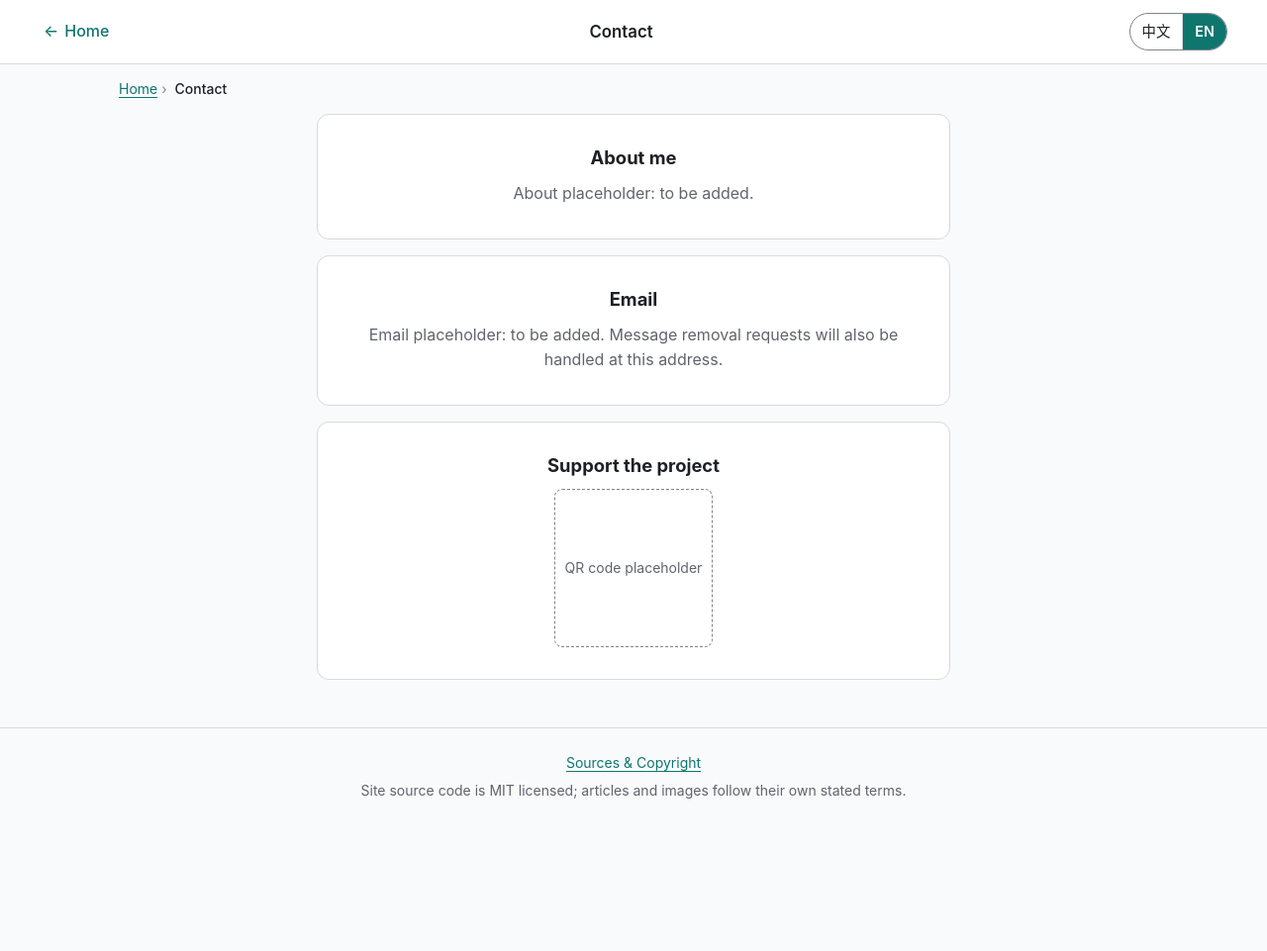
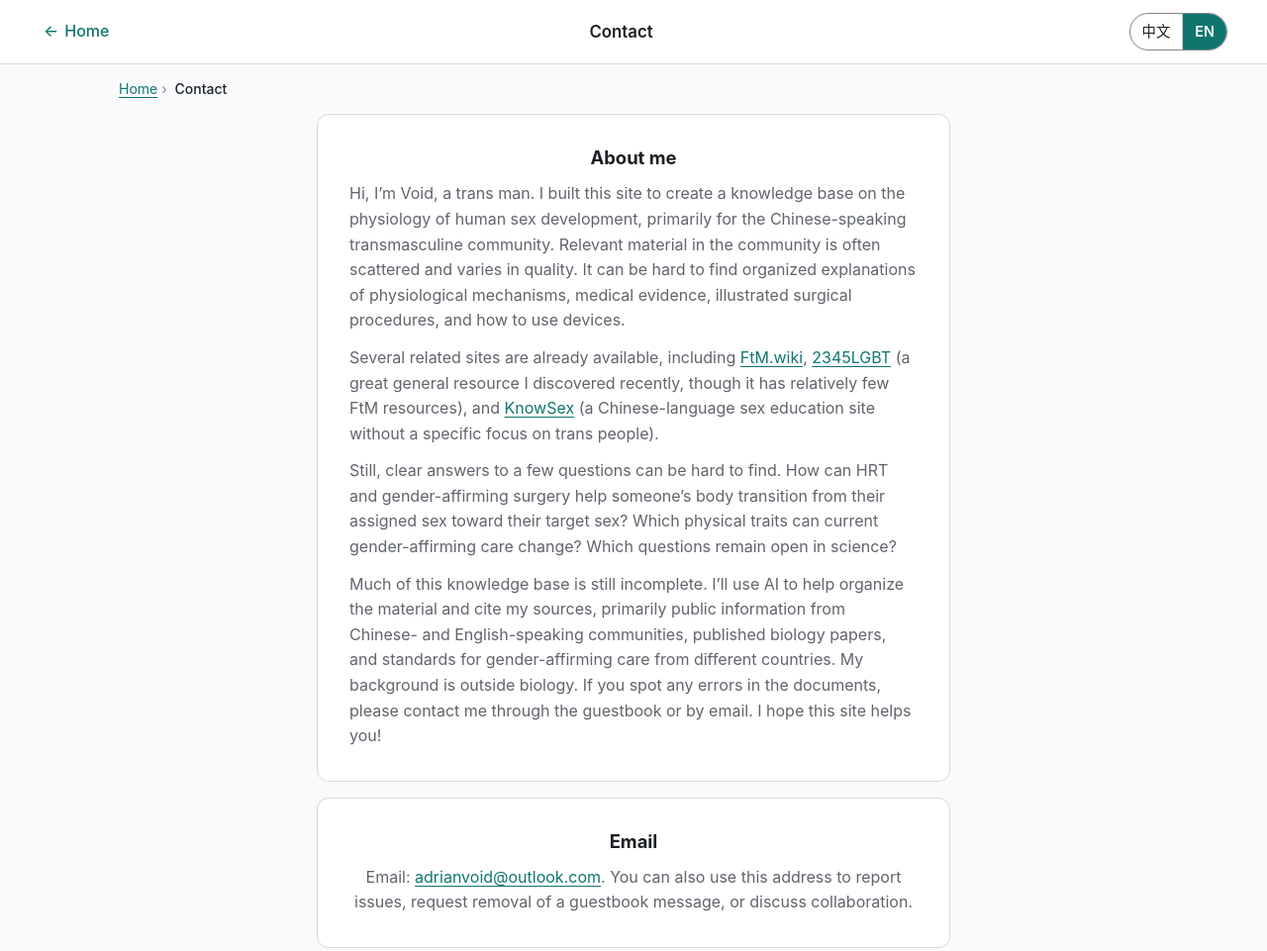
Before and after one commit to HumanDimorphismBridge/TransBioSci, an Astro site: page /TransBioSci/en/contact/ in a window 1280 px wide. Shown: the top 961 px of the page at 99% size. Before the commit the page ends 843 px from the top, so only its background shows below. Built offline with nearby package versions, Linux system fonts and the light colour scheme; Astro itself is replaced by a stand-in of ours.

Commit message:
Update bilingual Contact pages

```diff
--- a/src/i18n/ui.ts
+++ b/src/i18n/ui.ts
@@ -48,9 +48,18 @@ const zh = {
   noMessages: '暂无留言。',
 
   aboutHeading: '关于我',
-  aboutPlaceholder: '个人说明占位：待补充。',
+  aboutIntro:
+    'Hi，我是 Void，一名跨性别男性。我做这个网站，是想建立一个以中文跨性别男性社区为主、关注人类两性发育的生理知识库。中文跨男社区的相关资料往往比较分散，质量参差不齐，对生理机制、医学证据、手术图解和器械使用的系统整理也比较少。',
+  aboutResourcesLead: '目前已有不少相关网站在运营，例如',
+  about2345Note: '（我最近发现的一个很棒的综合站！不过 FtM 相关资源较少）',
+  aboutKnowSexNote: '（并非专为跨性别群体开设的中文性教育网站）。',
+  aboutFocus:
+    '但有几个问题，能找到的清晰整理仍然不多：HRT 和跨性别手术如何让一个人的身体从指派性别向目标性别过渡？哪些身体特征可以通过现代跨性别医疗干预？哪些问题还有待科学解答？',
+  aboutClosing:
+    '目前，这个知识库还有很多内容有待补充。我后续会用 AI 辅助整理资料，并注明来源，主要包括中英文社区的公开信息、已发表的生物学论文和各国的跨性别医疗标准。我本人并非生物专业，如果你发现文档中有任何错误，请通过留言板或邮箱联系我。希望这个网站对你有帮助！',
   emailHeading: '联系邮箱',
-  emailPlaceholder: '邮箱占位：待补充。删除留言等请求也将通过此邮箱处理。',
+  emailLabel: '邮箱：',
+  emailDetails: '。发现问题、删除留言、寻求合作等请求也将通过此邮箱处理。',
   supportHeading: '支持项目',
   qrPlaceholder: '二维码占位',
 
@@ -122,9 +131,18 @@ const en: UIStrings = {
   noMessages: 'No messages yet.',
 
   aboutHeading: 'About me',
-  aboutPlaceholder: 'About placeholder: to be added.',
+  aboutIntro:
+    'Hi, I’m Void, a trans man. I built this site to create a knowledge base on the physiology of human sex development, primarily for the Chinese-speaking transmasculine community. Relevant material in the community is often scattered and varies in quality. It can be hard to find organized explanations of physiological mechanisms, medical evidence, illustrated surgical procedures, and how to use devices.',
+  aboutResourcesLead: 'Several related sites are already available, including ',
+  about2345Note: ' (a great general resource I discovered recently, though it has relatively few FtM resources)',
+  aboutKnowSexNote: ' (a Chinese-language sex education site without a specific focus on trans people).',
+  aboutFocus:
+    'Still, clear answers to a few questions can be hard to find. How can HRT and gender-affirming surgery help someone’s body transition from their assigned sex toward their target sex? Which physical traits can current gender-affirming care change? Which questions remain open in science?',
+  aboutClosing:
+    'Much of this knowledge base is still incomplete. I’ll use AI to help organize the material and cite my sources, primarily public information from Chinese- and English-speaking communities, published biology papers, and standards for gender-affirming care from different countries. My background is outside biology. If you spot any errors in the documents, please contact me through the guestbook or by email. I hope this site helps you!',
   emailHeading: 'Email',
-  emailPlaceholder: 'Email placeholder: to be added. Message removal requests will also be handled at this address.',
+  emailLabel: 'Email: ',
+  emailDetails: '. You can also use this address to report issues, request removal of a guestbook message, or discuss collaboration.',
   supportHeading: 'Support the project',
   qrPlaceholder: 'QR code placeholder',
 
--- a/src/pages/[lang]/contact.astro
+++ b/src/pages/[lang]/contact.astro
@@ -11,6 +11,7 @@ export const getStaticPaths = langPaths;
 const lang = Astro.params.lang as Lang;
 const s = t(lang);
 const alternates = mapLangs(routes.contact);
+const email = 'adrianvoid@outlook.com';
 ---
 
 <BaseLayout
@@ -26,11 +27,20 @@ const alternates = mapLangs(routes.contact);
   <div class="contact">
     <section class="panel">
       <h2>{s.aboutHeading}</h2>
-      <p>{s.aboutPlaceholder}</p>
+      <div class="about-copy">
+        <p>{s.aboutIntro}</p>
+        <p>
+          {s.aboutResourcesLead}<a href="https://ftm.wiki/zh-cn/">FtM.wiki</a>{lang === 'zh' ? '、' : ', '}
+          <a href="https://2345.lgbt/zh-cn/">2345LGBT</a>{s.about2345Note}{lang === 'zh' ? '和' : ', and '}
+          <a href="https://knowsex.net/">KnowSex</a>{s.aboutKnowSexNote}
+        </p>
+        <p>{s.aboutFocus}</p>
+        <p>{s.aboutClosing}</p>
+      </div>
     </section>
     <section class="panel">
       <h2>{s.emailHeading}</h2>
-      <p>{s.emailPlaceholder}</p>
+      <p>{s.emailLabel}{lang === 'en' ? <a href={`mailto:${email}`}>{email}</a> : email}{s.emailDetails}</p>
     </section>
     <section class="panel">
       <h2>{s.supportHeading}</h2>
@@ -38,3 +48,11 @@ const alternates = mapLangs(routes.contact);
     </section>
   </div>
 </BaseLayout>
+
+<style>
+  .about-copy {
+    display: grid;
+    gap: 0.75rem;
+    text-align: start;
+  }
+</style>
```
